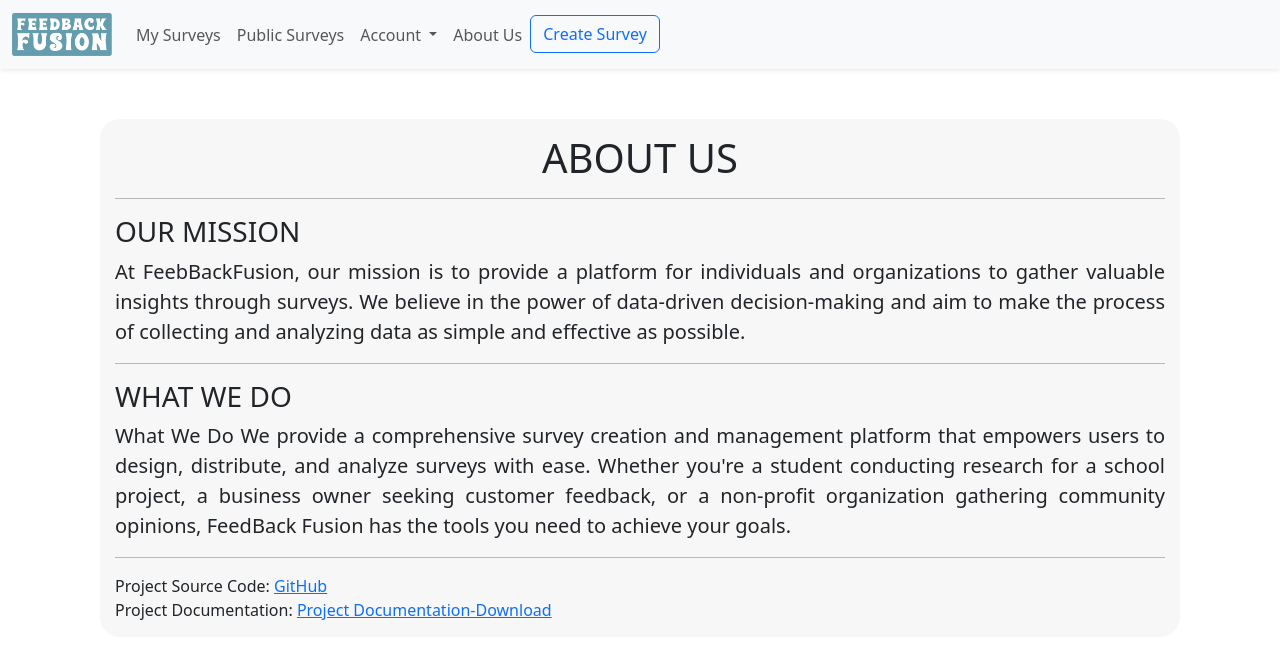
After one commit to vijayanand1212/FeedbackFusion, a Flask app: page /about_us in a window 1280 px wide. The commit adds this page. Shown: the top 659 px of the page. Run offline with Flask 3, Linux system fonts and the light colour scheme; the visitor is signed in with stand-in values (Sample User, id 1); some libraries are stand-ins or nearby versions.

Commit message:
final about us
Still analytics and public survey left

```diff
--- a/app.py
+++ b/app.py
@@ -1,4 +1,4 @@
-from flask import Flask,request,render_template,session,redirect,url_for
+from flask import Flask,request,render_template,session,redirect,url_for,Response
 from flask_session import Session
 from flask_mysqldb import MySQL
 from modules.functions import *
@@ -95,6 +95,8 @@ def register():
 
 @app.route("/my_surveys")
 def my_surveys():
+    if authenticate(mysql,session)==False:
+        return redirect('/login')
     d={}
     d['content'] = []
     if authenticate(mysql,session)==False:
@@ -114,6 +116,8 @@ def my_surveys():
 
 @app.route("/ans_survey",methods=["POST","GET"])
 def get_survey_access():
+    if authenticate(mysql,session)==False:
+        return redirect('/login')
     d={'errors':[]}
     if authenticate(mysql,session)==False:
         return redirect('/login')
@@ -121,6 +125,7 @@ def get_survey_access():
         survey_id =request.args['code']
         q=f'SELECT survey_id, user_name,status,visibility,survey_title, survey_description, brand_logo, date_created FROM surveys_table INNER JOIN users_table on users_table.user_id = surveys_table.user_id where survey_id ={survey_id};'
         f = mysql_db(mysql,q,"fetchone")
+        d['survey_details'] =f
         if not f:
             d['errors'].append("Survey code does not exist!")
             return render_template('errors.html',data=d)
@@ -153,7 +158,7 @@ def get_survey_access():
             opts = sorted(opts, key=lambda d: d['order'])
             i['options']= opts
         d['questions'] = questions
-        d['survey_details'] =f
+
 
         return render_template('ans_survey.html',data=d)
     if request.method =="POST":
@@ -162,7 +167,7 @@ def get_survey_access():
         date_s = date.strftime("%Y-%m-%d")
         mysql_db(mysql,f"INSERT INTO response (survey_id, user_id, date )VALUES ({ans_data['survey_id']},{session['user_id']}, '{date_s}');","commit")
         response_id = mysql_db(mysql,"SELECT LAST_INSERT_ID();","get")[0][0]
-        pprint(ans_data['ans'])
+
         for i in ans_data['ans']:
             if i['questiontype_id'] == 2:
                 mysql_db(mysql,f"INSERT INTO answer (response_id, question_id, answer )VALUES ({response_id},{i['question_id']}, '{i['val']}');","commit")
@@ -178,6 +183,8 @@ def get_survey_access():
 
 @app.route("/create_survey",methods=["GET","POST"])
 def create_survey():
+    if authenticate(mysql,session)==False:
+        return redirect('/login')
     if request.method == "POST":
         data = request.json
         date = datetime.now()
@@ -185,19 +192,44 @@ def create_survey():
         json_dump = json.dumps(data['questions'])
 
         q=f"CALL InsertSurveyData({session['user_id']},'{data['survey_title']}', '{data['survey_desc']}',{data['visibility']},'{date_s}','{json_dump}') "
-        print(q)
+
         mysql_db(mysql,q,"commit")
 
         return str("Please visit My Surveys")
     return render_template('create_survey.html')
+@app.route("/get_analytics",methods=["GET"])
+def get_analytics():
+    # master = {}
+    # survey_id = 1000073
+    # master['survey_id'] = survey_id
+    # master['questions'] = []
+    # q=f'SELECT * FROM questions where surveyId ={survey_id};'
+    # f = mysql_db(mysql,q,"dict")
+    # qIds = []
+    # for i in f:
+    #     qIds.append(str(i["QuestionId"]))
+    # qIds_str= " and ".join(qIds)
+    # q2 = f'SELECT * FROM question_options where QuestionId ={qIds_str};'
+    # f2 = mysql_db(mysql,q2,"dict")
+    # getQuestionId = lambda key:[i['questiontype_id']  for i in f if i['QuestionId'] == key]
+    # for i in f2:
+    #     if getQuestionId(i["QuestionId"])[0] == 1:
+
+    return "hello world"
+
+@app.route("/about_us")
+def about_us():
+    d={}
+    d['user_name']= (session['user_name'][:12]) + ("..." if len(session['user_name'])>12 else "")
+    return render_template('about_us.html',data=d)
+@app.route("/delete_survey",methods=["POST"])
 
 
-@app.route("/delete_survey",methods=["POST"])
 def delete_survey():
     if authenticate(mysql,session)==False:
         return redirect('/login')
     q=f"CALL DeleteSurvey({request.form.get('id')});"
-    print(q)
+
     mysql_db(mysql,q,"commit")
     return redirect(url_for('my_surveys'))
 
--- /dev/null
+++ b/templates/about_us.html
@@ -0,0 +1,44 @@
+{% extends "layout_base.html"%} {% block title %}My Surveys{% endblock %} {%
+block user_name %}{{data['user_name']}}{% endblock %} {% block main_container %}
+<div
+  style="
+    justify-content: center;
+    padding: 15px;
+    background-color: rgb(247, 247, 247);
+    margin: 50px 100px 0 100px;
+    border-radius: 20px;
+  "
+>
+  <h1 style="text-align: center">ABOUT US</h1>
+  <hr style="color: black" />
+
+  <div>
+    <h3>OUR MISSION</h3>
+    <p class="fs-5" style="text-align: justify">
+      At FeebBackFusion, our mission is to provide a platform for individuals
+      and organizations to gather valuable insights through surveys. We believe
+      in the power of data-driven decision-making and aim to make the process of
+      collecting and analyzing data as simple and effective as possible.
+    </p>
+    <hr style="color: black" />
+    <h3>WHAT WE DO</h3>
+    <p class="fs-5" style="text-align: justify">
+      What We Do We provide a comprehensive survey creation and management
+      platform that empowers users to design, distribute, and analyze surveys
+      with ease. Whether you're a student conducting research for a school
+      project, a business owner seeking customer feedback, or a non-profit
+      organization gathering community opinions, FeedBack Fusion has the tools
+      you need to achieve your goals.
+    </p>
+    <hr style="color: black" />
+    <div>
+      <h6 style="display: inline">Project Source Code:</h6>
+      <a href="https://github.com/vijayanand1212/FeedbackFusion">GitHub</a>
+    </div>
+    <div>
+      <h6 style="display: inline">Project Documentation:</h6>
+      <a href="../static/project_pdf.docx">Project Documentation-Download</a>
+    </div>
+  </div>
+</div>
+{% endblock %}
--- a/templates/layout_base.html
+++ b/templates/layout_base.html
@@ -10,6 +10,7 @@
       integrity="sha384-QWTKZyjpPEjISv5WaRU9OFeRpok6YctnYmDr5pNlyT2bRjXh0JMhjY6hW+ALEwIH"
       crossorigin="anonymous"
     />
+    <link rel="icon" href="../static/images/logo.png" type="image/icon type">
 
   <body>
     <div class="bg-image" class="d-flex">
@@ -33,6 +34,9 @@
             <ul class="navbar-nav me-auto mb-2 mb-lg-0">
               <li class="nav-item">
                 <a class="nav-link" href="/my_surveys">My Surveys</a>
+              </li>
+              <li class="nav-item">
+                <a class="nav-link" href="#">Public Surveys</a>
               </li>
               <li class="nav-item dropdown">
                 <a
@@ -66,17 +70,7 @@
                 </button>
               </a>
             </ul>
-            <form class="d-flex" action="/ans_survey" method="get">
-              <input
-                class="form-control me-2"
-                type="number"
-                placeholder="Enter Survey Code"
-                aria-label="Search"
-                name="code"
-                required
-              />
-              <button class="btn btn-outline-primary" type="submit">Get</button>
-            </form>
+
           </div>
         </div>
       </nav>
```
Also changed, not shown: templates/ans_survey.html (+4 -4 lines), templates/create_survey.html (+7 -0 lines), templates/errors.html (+34 -1 lines), templates/index.html (+70 -28 lines), 2 other files.
